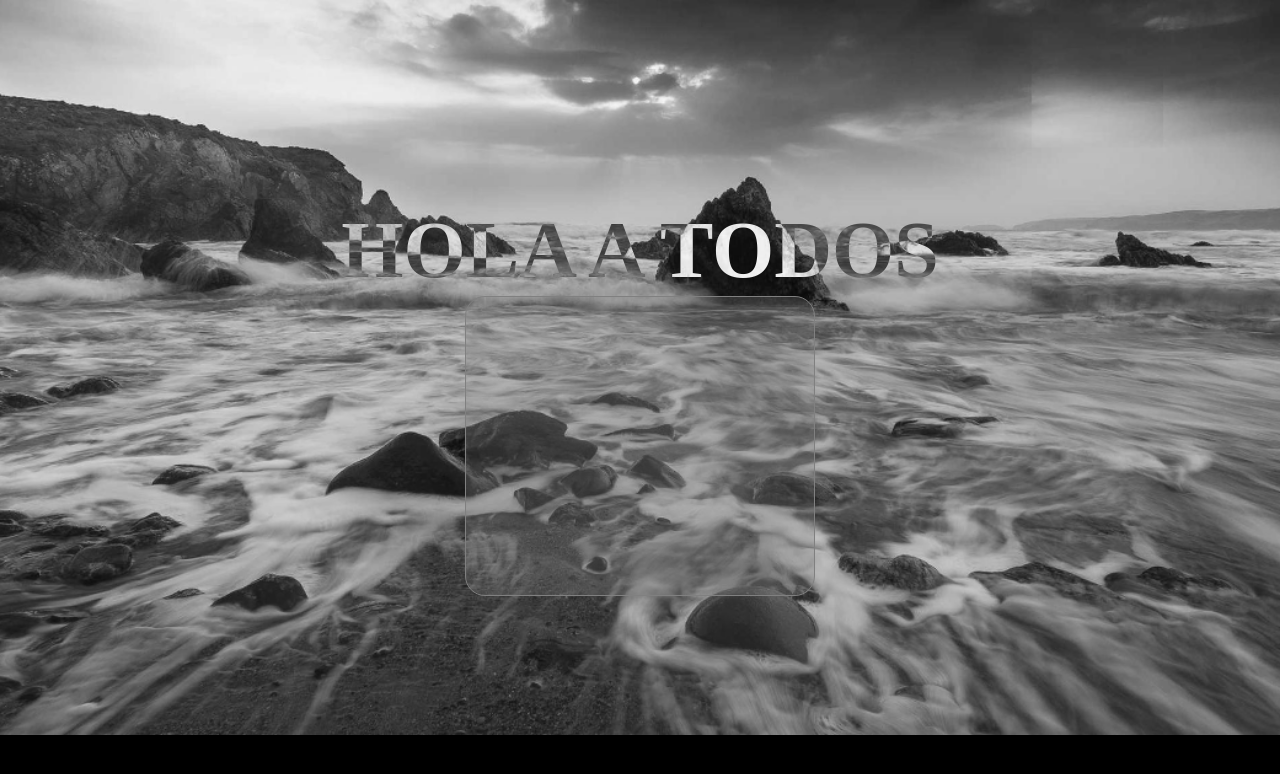
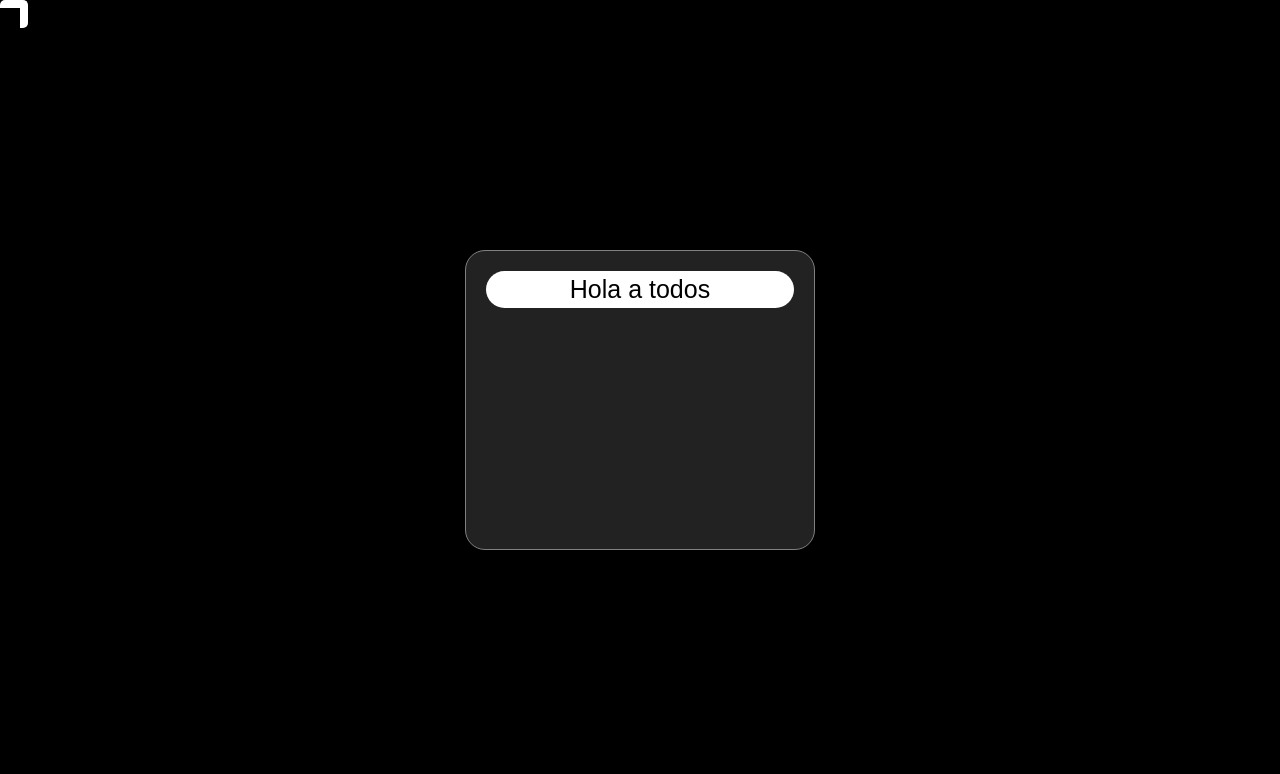
Before and after one commit to SergioEcodeSC/Animaciones, a plain HTML site: page Puntero_body/index.html in a window 1280 px wide. Drawn offline with Linux system fonts and the light colour scheme.

Commit message:
Modificación 3

```diff
--- a/Titulo_transparente/index.html
+++ b/Puntero_body/index.html
@@ -9,9 +9,9 @@
 </head>
 <body>
     <section>
-       <h1>HOLA A TODOS</h1>
-       <div class="ecoded_container">
-       </div>
+        <div class="ecoded_container">
+            <p>Hola a todos</p>
+        </div>
     </section>
 </body>
 </html>
--- /dev/null
+++ b/Puntero_body/js/script.js
@@ -0,0 +1,13 @@
+document.addEventListener("DOMContentLoaded", () => {
+    const div = document.querySelector("body");
+
+    div.addEventListener("mousemove", (e) => {
+    const rect = div.getBoundingClientRect();
+    const x = e.clientX - rect.left;
+    const y = e.clientY - rect.top;
+
+    div.style.setProperty("--mouse-x", `${x}px`);
+    div.style.setProperty("--mouse-y", `${y}px`);
+    div.style.setProperty("--spotlight-color", "rgba(255, 255, 255, 0.5)"); // Color arbitrario
+    });
+});
--- /dev/null
+++ b/Puntero_body/scss/style.scss
@@ -0,0 +1,86 @@
+* {
+    box-sizing: border-box;
+    margin: 0;
+    padding: 0;
+    cursor: none;
+}
+body {
+    &::before {
+        content: "";
+        position: absolute;
+        width: 20px; /* Tamaño del círculo */
+        height: 20px;
+        border: 8px solid white;
+        border-bottom-width: 0px;
+        border-left-width: 0px;
+        border-radius: 5px;
+        top: 0;
+        left: 0;
+        background-color: rgba(255, 255, 255, 0);
+        opacity: 0;
+        transition: opacity 0.5s ease;
+        pointer-events: none;
+        transform: translate(calc(var(--mouse-x) - 13px), calc(var(--mouse-y) - -4px)) rotate(316deg);
+        mix-blend-mode: difference;
+        z-index: 1;
+    }
+            &:hover::before,
+        &:focus-within::before {
+            opacity: 1;
+        }
+}
+section {
+    width: 100%;
+    height: 100vh;
+    background-color: black;
+    display: flex;
+    justify-content: center;
+    align-items: center;
+    .ecoded_container{
+        position: relative;
+        width: 350px;
+        height: 300px;
+        border-radius: 20px;
+        background-color: rgba(128, 128, 128, 0.267);
+        border: 1px solid grey;
+        --mouse-x: 50%;
+        --mouse-y: 50%;
+        --spotlight-color: rgba(255, 255, 255, 0.548);
+        overflow: hidden;
+        transition: 0.3s;
+        padding: 20px;
+        backdrop-filter: blur(10px);
+        &:hover p{
+            transform: rotateY(180deg) rotateX(180deg);
+            background-color: rgb(0, 0, 0);
+        }
+        &:hover p::before{
+            opacity: 1;
+        }
+        p {
+            font-size: 25px;
+            line-height: 37px;
+            text-align: center;
+            font-family: Arial, Helvetica, sans-serif;
+            color: black;
+            transition: 0.7s;
+            position: relative;
+            background-color: white;
+            border-radius: 20px;
+            transition: 0.7s;
+            &::before {
+                content: "Hellow for everyone";
+                width: 100%;
+                font-size: 25px;
+                line-height: 37px;
+                color: white;
+                position: absolute;
+                transform: translate(-50%, -50%) rotate(180deg);
+                top: 50%;
+                left: 50%;
+                opacity: 0;
+                transition: opacity 0.3s ease-in;
+            }
+        }
+    }
+}
--- /dev/null
+++ b/Titulo_transparente/scss/__fonts.scss
@@ -0,0 +1,15 @@
+@font-face {
+    font-family: 'Romie';
+    src: url('../Romie-Regular.woff2') format('woff2');
+    font-weight: 400;
+    font-style: normal;
+    font-display: swap;
+  }
+
+@font-face {
+    font-family: 'Romie-italic';
+    src: url('../Romie-Regular-Italic.woff2') format('woff2');
+    font-weight: 400;
+    font-style: normal;
+    font-display: swap;
+}
--- a/Titulo_transparente/scss/style.scss
+++ b/Titulo_transparente/scss/style.scss
@@ -1,3 +1,4 @@
+@import "__fonts";
 * {
     box-sizing: border-box;
     margin: 0;
@@ -55,7 +56,12 @@ section {
         color: white;
         text-align: center;
         font-weight: 700;
+        font-family: 'Romie-italic';
         user-select: none;
         mix-blend-mode: difference;
+        display: block;
+        font-style: italic;
+        box-sizing :content-box;
+        unicode-bidi: isolate;
     }
 }
```
Also changed, not shown: Puntero_body/css/style.css (added), Titulo_transparente/Romie-Regular-Italic.woff2 (added), Titulo_transparente/Romie-Regular.woff2 (added), Titulo_transparente/css/style.css, Titulo_transparente/style.scss/css/style.css/style.css (added), 3 other files.
